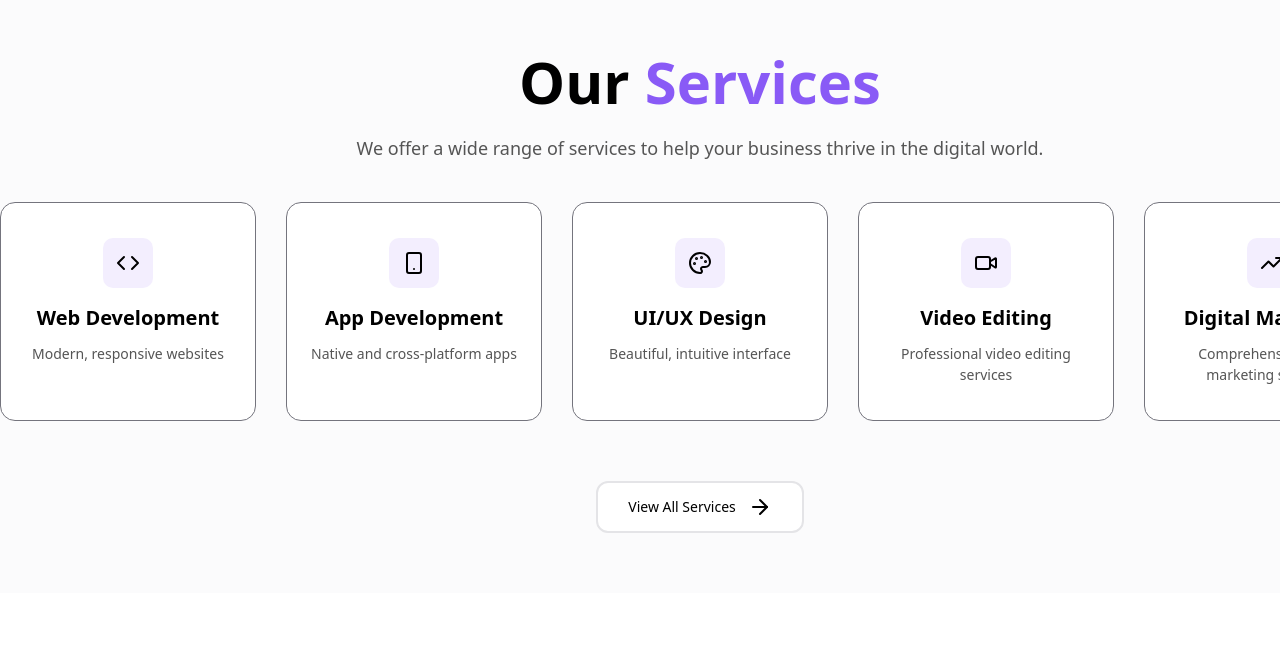
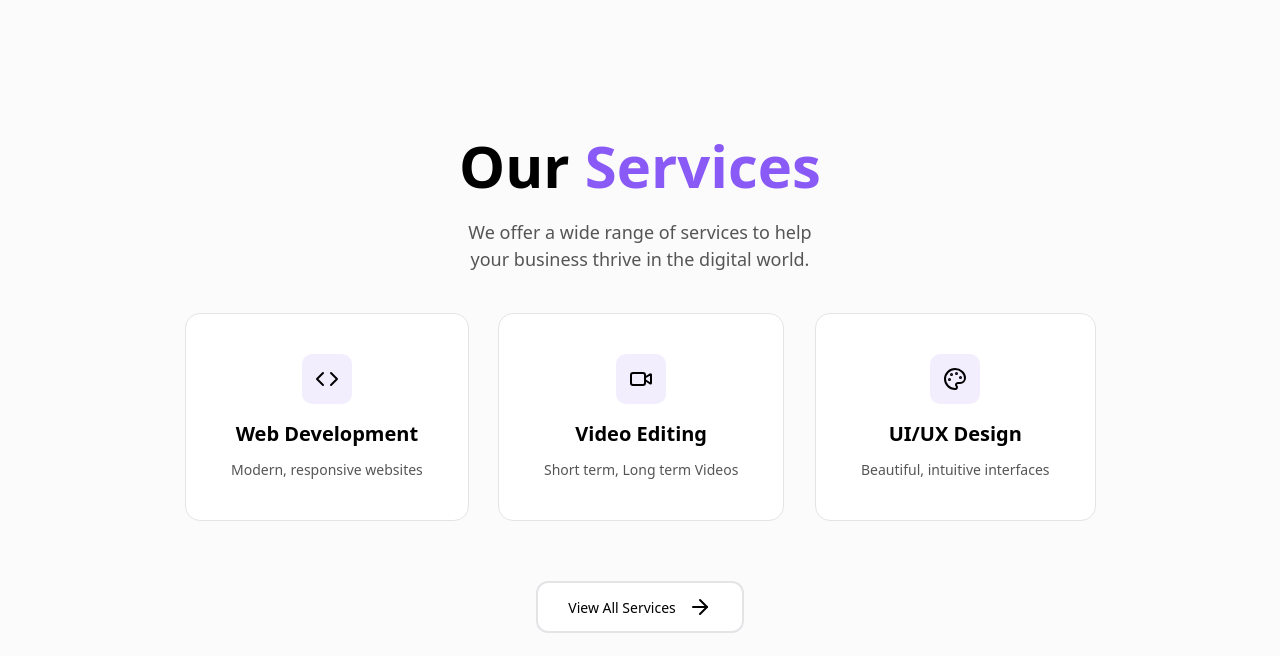
Before and after one commit to Mohamed2006tvm/praxire_website, a React (Vite) app: page / in a window 1280 px wide. Shown: the part 1624-2280 px from the top of the page. Built offline with nearby package versions, Linux system fonts and the light colour scheme.

Commit message:
Refactor service components and update layout for improved responsiveness

```diff
--- a/src/Components/ServicePage.jsx
+++ b/src/Components/ServicePage.jsx
@@ -26,18 +26,18 @@ const ServicePage = () => {
         "Secure & Scalable",
       ],
     },
-    {
-      icon: <Smartphone className="w-[30px] h-[30px] text-[#895AF6]" />,
-      title: "App Development",
-      description:
-        "Native and cross-platform mobile applications that engage users and drive business growth.",
-      lists: [
-        "iOS & Android",
-        "Cross-Platform",
-        "Cloud Integration",
-        "Push Notifications",
-      ],
-    },
+    // {
+    //   icon: <Smartphone className="w-[30px] h-[30px] text-[#895AF6]" />,
+    //   title: "App Development",
+    //   description:
+    //     "Native and cross-platform mobile applications that engage users and drive business growth.",
+    //   lists: [
+    //     "iOS & Android",
+    //     "Cross-Platform",
+    //     "Cloud Integration",
+    //     "Push Notifications",
+    //   ],
+    // },
     {
       icon: <Palette className="w-[30px] h-[30px] text-[#895AF6]" />,
       title: "UI/UX Design",
@@ -57,18 +57,18 @@ const ServicePage = () => {
         "Post-Production",
       ],
     },
-    {
-      icon: <TrendingUp className="w-[30px] h-[30px] text-[#895AF6]" />,
-      title: "Digital Marketing",
-      description:
-        "Data-driven marketing strategies to amplify your brand presence and drive measurable results.",
-      lists: [
-        "SEO & SEM",
-        "Social Media",
-        "Content Marketing",
-        "Analytics",
-      ],
-    },
+    // {
+    //   icon: <TrendingUp className="w-[30px] h-[30px] text-[#895AF6]" />,
+    //   title: "Digital Marketing",
+    //   description:
+    //     "Data-driven marketing strategies to amplify your brand presence and drive measurable results.",
+    //   lists: [
+    //     "SEO & SEM",
+    //     "Social Media",
+    //     "Content Marketing",
+    //     "Analytics",
+    //   ],
+    // },
   ];
 
   const devsteps = [
--- a/src/Components/Services.jsx
+++ b/src/Components/Services.jsx
@@ -1,15 +1,14 @@
 import React, { useRef } from "react";
 import { motion, useMotionValue, useTransform } from "framer-motion";
-import { ArrowRight, CodeIcon, Palette, Smartphone, TrendingUp, Video } from "lucide-react";
+import { ArrowRight, CodeIcon, Palette, Smartphone,Video } from "lucide-react";
 import { Link } from "react-router-dom";
 
 const Services = () => {
   const services = [
     { icon: <CodeIcon />, title: "Web Development", description: "Modern, responsive websites" },
-    { icon: <Smartphone />, title: "App Development", description: "Native and cross-platform apps" },
-    { icon: <Palette />, title: "UI/UX Design", description: "Beautiful, intuitive interface" },
-    { icon: <Video />, title: "Video Editing", description: "Professional video editing services" },
-    { icon: <TrendingUp />, title: "Digital Marketing", description: "Comprehensive digital marketing solutions" },
+    { icon: <Video />, title: "Video Editing", description: "Short term, Long term Videos" },
+    { icon: <Palette />, title: "UI/UX Design", description: "Beautiful, intuitive interfaces" },
+
   ];
 
   const containerVariants = {
@@ -30,8 +29,7 @@ const Services = () => {
   };
 
   return (
-    <div className="bg-[#FBFBFC] pt-5">
-      <div className="text-center sm:w-[90%] md:w-[1400px] w-[100%] m-auto mx-auto mt-[30px] md:mt-[40px] pb-[60px]">
+    <div className="bg-[#FBFBFC] flex flex-col items-center justify-center min-h-screen py-10">
       <motion.div
         className="flex flex-col text-center items-center gap-[10px]"
         initial={{ opacity: 0, y: -30 }}
@@ -48,7 +46,7 @@ const Services = () => {
       </motion.div>
 
       <motion.div
-          className="w-[90%] sm:w-[100%] mx-auto grid md:grid-cols-5 sm:grid-cols-2 grid-cols-1 gap-[30px] mt-[40px] mb-[60px]"
+        className="w-[90%] max-w-[1200px] mx-auto flex flex-col sm:flex-row gap-[30px] mt-[40px] mb-[60px] justify-center"
         variants={containerVariants}
         initial="hidden"
         whileInView="show"
@@ -71,24 +69,22 @@ const Services = () => {
         </Link>
       </div>
     </div>
-    </div>
   );
 };
 
-// Interactive Card with 3D tilt and premium hover
+// Interactive Card Component
 const InteractiveCard = ({ icon, title, description, variants }) => {
   const cardRef = useRef(null);
   const x = useMotionValue(0);
   const y = useMotionValue(0);
 
-  // Map cursor to rotation
   const rotateX = useTransform(y, [0, 1], [10, -10]);
   const rotateY = useTransform(x, [0, 1], [-10, 10]);
 
   const handleMouseMove = (e) => {
     const rect = cardRef.current.getBoundingClientRect();
-    const posX = (e.clientX - rect.left) / rect.width; // 0 -> 1
-    const posY = (e.clientY - rect.top) / rect.height; // 0 -> 1
+    const posX = (e.clientX - rect.left) / rect.width;
+    const posY = (e.clientY - rect.top) / rect.height;
     x.set(posX);
     y.set(posY);
   };
@@ -101,7 +97,7 @@ const InteractiveCard = ({ icon, title, description, variants }) => {
   return (
     <motion.div
       ref={cardRef}
-      className="border-1 border-solid border-[#74747D] rounded-[15px] px-[20px] py-[35px] group flex flex-col items-center text-center bg-white cursor-pointer"
+      className="border border-solid border-[#E4E4E7] rounded-[15px] px-[45px] py-[40px] group flex flex-col items-center text-center bg-white cursor-pointer relative"
       variants={variants}
       whileHover={{ scale: 1.07, boxShadow: "0px 12px 40px rgba(137,90,246,0.2)" }}
       style={{ rotateX, rotateY, transformPerspective: 1000 }}
--- a/src/Components/WhatSet.jsx
+++ b/src/Components/WhatSet.jsx
@@ -67,7 +67,7 @@ const App = () => {
       </motion.h1>
 
       <motion.div
-        className="flex text-start space-x-1 gap-8 mt-10 mb-20 sm:flex-row flex-col px-4"
+        className="flex text-start justify-center space-x-1 gap-8 mt-10 mb-20 sm:flex-row flex-col px-4"
         variants={containerVariants}
       >
         {cards.map((card, index) => (
```
Lines whose indentation alone changed are shown as unchanged.
